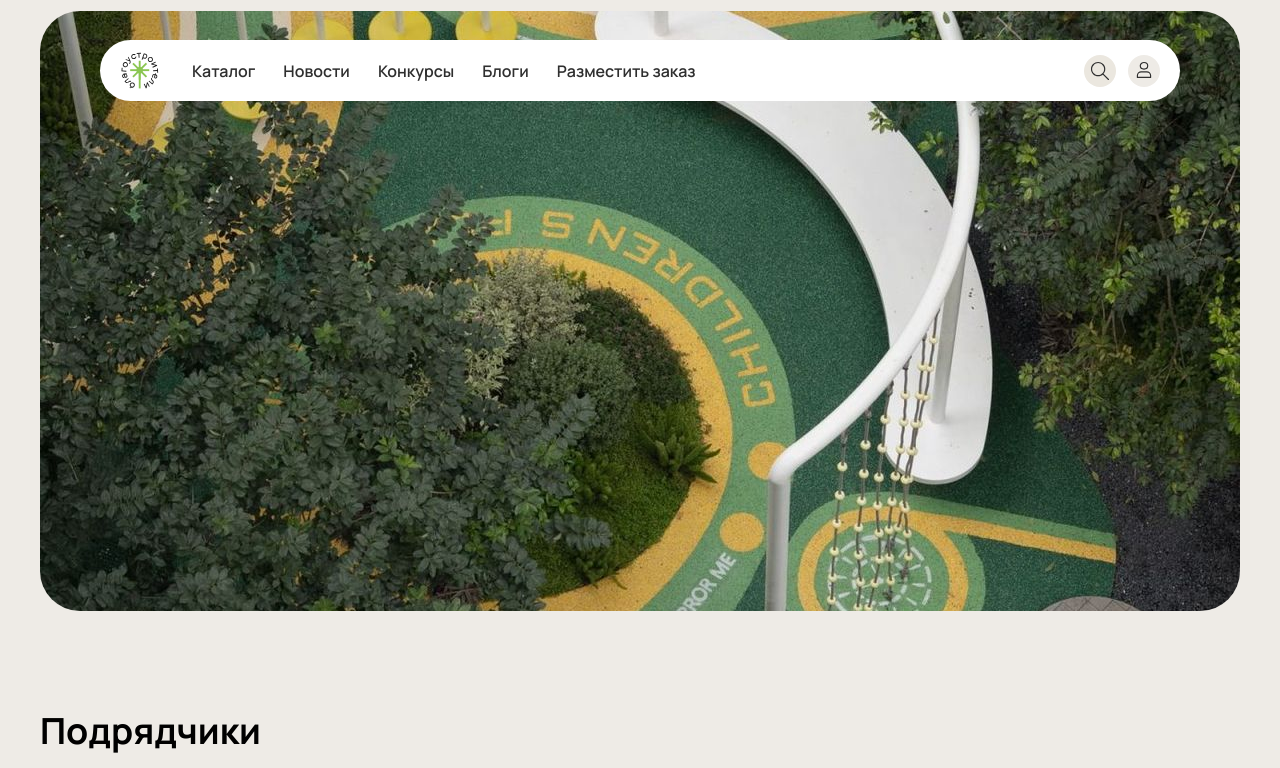
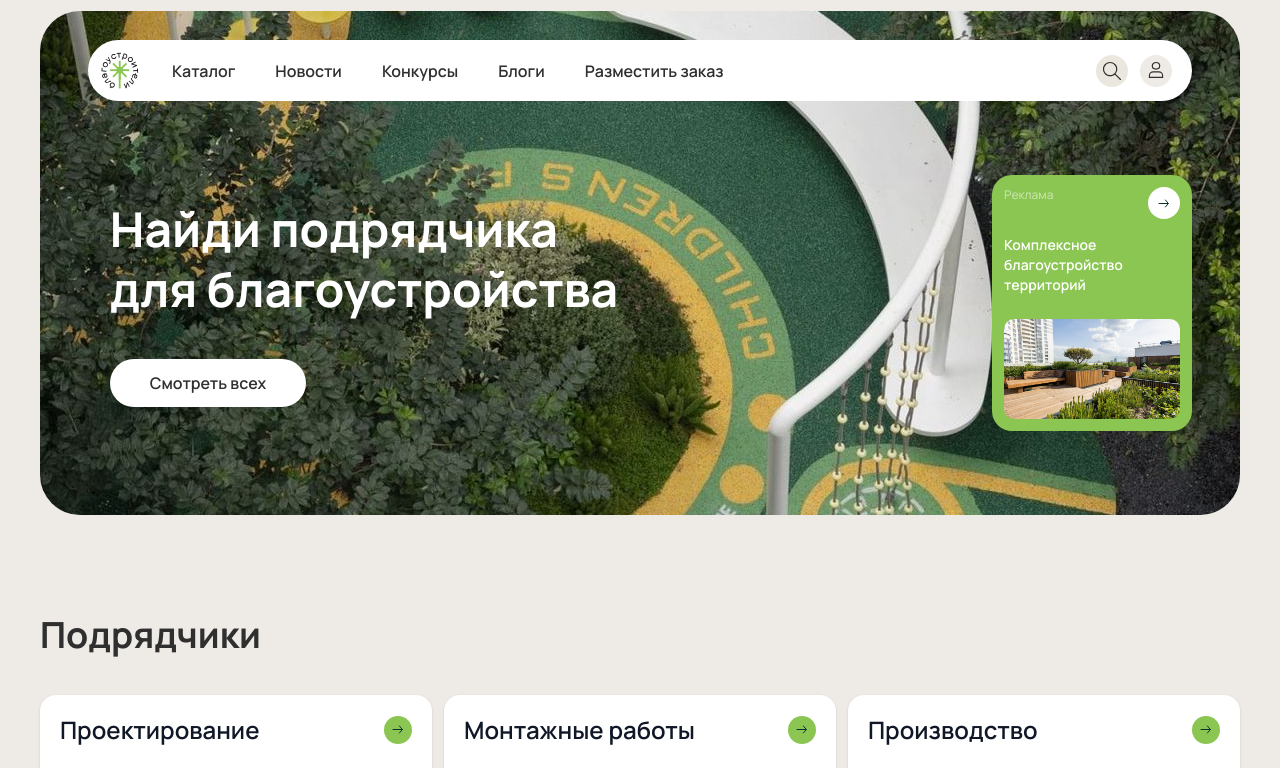
Before and after one commit to sxd993/soup-frontend, a Next.js app: page / in a window 1280 px wide. Shown: the top 768 px of the page. Built offline with nearby package versions, Linux system fonts and the light colour scheme.

Commit message:
hero + фиксы

```diff
--- a/src/app/globals.css
+++ b/src/app/globals.css
@@ -19,6 +19,13 @@ body {
   background-color: var(--color-background);
   max-width: 1200px;
   margin: 0 auto;
+}
+
+@media (max-width: 1199px) {
+  body {
+    padding-left: 2rem;
+    padding-right: 2rem;
+  }
 }
 
 header > div:first-child > div:last-child a {
--- a/src/app/page.tsx
+++ b/src/app/page.tsx
@@ -1,16 +1,11 @@
 import { ContractorsSection } from "@/widgets/Home/ContractorsSection";
+import { HeroSection } from "@/widgets/Home/HeroSection";
 
 
 export default function HomePage() {
   return (
     <div>
-      <div
-        className="max-w-7xl mx-auto h-[600px] rounded-[40px] bg-center overflow-hidden -mt-[90px]"
-        style={{
-          backgroundImage: "url('/main.jpg')",
-        }}
-      >
-      </div>
+      <HeroSection />
       <ContractorsSection />
     </div>
   );
--- a/src/entities/Contractors/ui/ContractorsCard.tsx
+++ b/src/entities/Contractors/ui/ContractorsCard.tsx
@@ -13,7 +13,9 @@ export const ContractorsCard = ({ contractor }: ContractorsCardProps) => {
                 <h3 className="text-2xl font-semibold leading-tight text-gray-900">
                     {contractor.title}
                 </h3>
-                <RightArrow />
+                <button className="w-7 h-7 bg-primary rounded-full flex items-center justify-center">
+                    <RightArrow />
+                </button>
             </div>
 
             {/* Бейджы услуг */}
--- a/src/shared/ui/SectionTitle.tsx
+++ b/src/shared/ui/SectionTitle.tsx
@@ -5,7 +5,7 @@ interface SectionTitleProps {
 export const SectionTitle = ({ title }: SectionTitleProps) => {
     return (
         <div className="w-full text-left mt-25 mb-10">
-            <h2 className="font-bold text-4xl leading-[110%] tracking-normal">
+            <h2 className="font-bold text-4xl text-secondary leading-[110%] tracking-normal">
                 {title}
             </h2>
         </div>
--- a/src/shared/ui/icons/RighArrow.tsx
+++ b/src/shared/ui/icons/RighArrow.tsx
@@ -1,8 +1,8 @@
 export const RightArrow = () => {
     return (
         <svg width="25" height="25" viewBox="0 0 25 25" fill="none" xmlns="http://www.w3.org/2000/svg">
-            <circle cx="12.4289" cy="12.4289" r="12.4289" fill="#8BC652" />
-            <path d="M13.3992 16L16.3333 12.5M13.3933 9L16.3275 12.5H7" stroke="#06352D" stroke-linecap="round" stroke-linejoin="round" />
+            <circle cx="12.4289" cy="12.4289" r="12.4289" />
+            <path d="M13.3992 16L16.3333 12.5M13.3933 9L16.3275 12.5H7" stroke="#06352D" strokeLinecap="round" strokeLinejoin="round" />
         </svg>
 
     )
--- a/src/shared/ui/index.ts
+++ b/src/shared/ui/index.ts
@@ -2,3 +2,4 @@ export { MainIcon } from './icons/Main'
 export { SearchIcon } from './icons/Search'
 export { PeopleIcon } from './icons/People'
 export { MenuIcon } from './icons/Menu'
+export { RightArrow } from './icons/RighArrow'
--- a/src/widgets/Header/ui/Header.tsx
+++ b/src/widgets/Header/ui/Header.tsx
@@ -10,12 +10,14 @@ import { SearchInput } from './SearchInput'
 
 export const Header = () => {
   return (
-    <div className="px-15">
-      <header className="w-full flex justify-between items-center mt-10 rounded-[50px] bg-white pl-2 pr-5 relative z-20">
+    <div className="px-12">
+      <header className="w-full flex justify-between items-center mt-10 rounded-[50px] bg-white pr-5 relative z-20">
+        {/* Левая часть: логотип и навигация */}
         <div className="flex items-center">
           <MainIcon className="py-3" />
           <NavigationLinks />
         </div>
+        {/* Правая часть: поиск, профиль и меню */}
         <div className="flex items-center gap-3 sm:ml-4">
           <Link href="/search" className="hidden md:block">
             <SearchIcon className="w-8 h-8 bg-[#EBE7DF] rounded-full" />
@@ -24,6 +26,7 @@ export const Header = () => {
           <Link href="/profile">
             <PeopleIcon className="w-11 h-11 md:w-8 md:h-8 bg-background rounded-full" />
           </Link>
+          {/* Меню только на мобильных */}
           <Link href="/menu" className="block md:hidden">
             <MenuIcon className="w-11 h-11 bg-background rounded-[22px]" />
           </Link>
--- a/src/widgets/Header/ui/NavigationLinks.tsx
+++ b/src/widgets/Header/ui/NavigationLinks.tsx
@@ -1,9 +1,10 @@
 import Link from 'next/link'
 import { NAVIGATION_LINKS } from '../constants'
 
+// Компонент навигационных ссылок
 export const NavigationLinks = () => {
   return (
-    <div className="hidden md:flex lg:pl-5 gap-7 text-center items-center text-nowrap">
+    <div className="hidden md:flex lg:pl-5 md:gap-5 lg:gap-10 text-center items-center text-nowrap">
       {NAVIGATION_LINKS.map((link) => (
         <Link
           key={link.label}
--- a/src/widgets/Header/ui/SearchInput.tsx
+++ b/src/widgets/Header/ui/SearchInput.tsx
@@ -2,6 +2,7 @@
 
 import { SearchIcon } from '@/shared/ui/index'
 
+// Компонент поля поиска для мобильных устройств
 export const SearchInput = () => {
   return (
     <div className="relative block md:hidden">
--- /dev/null
+++ b/src/widgets/Home/HeroSection/index.ts
@@ -0,0 +1 @@
+export { HeroSection } from './ui/HeroSection'
--- /dev/null
+++ b/src/widgets/Home/HeroSection/ui/HeroSection.tsx
@@ -0,0 +1,58 @@
+import { RightArrow } from '@/shared/ui/index'
+import Link from 'next/link'
+export const HeroSection = () => {
+  return (
+    <div
+      className="rounded-[40px] bg-center overflow-hidden -mt-[90px]"
+      style={{
+        backgroundImage: "url('/main.jpg')",
+      }}
+    >
+      {/* Общий контейнер */}
+      <div className="flex py-[7%] px-12 mt-20">
+        {/* Левая часть */}
+        <div className="flex-1 flex items-center justify-center">
+          <div className="flex flex-col gap-10 justify-start items-start">
+            <h1 className="text-white text-4xl lg:text-5xl font-semibold lg:font-bold leading-tight">
+              <span className="whitespace-nowrap">Найди подрядчика</span>
+              <br />
+              <span className="whitespace-nowrap">для благоустройства</span>
+            </h1>
+            {/* Кнопка */}
+            <Link href="/" className="bg-white text-secondary font-semibold text-base px-10 py-3 rounded-[50px]">
+              Смотреть всех
+            </Link>
+          </div>
+        </div>
+        {/* Правая часть */}
+        <div className="flex-1 flex items-center justify-end">
+          <div className="p-3 max-w-[200px] w-full bg-primary rounded-[20px] flex flex-col gap-4 relative">
+            {/* Верхняя часть: метка "Реклама" и кнопка */}
+            <div className="flex items-start justify-between">
+              <span className="text-white opacity-50 font-medium text-xs">Реклама</span>
+              <button className="w-8 h-8 bg-white rounded-full flex items-center justify-center">
+                <RightArrow />
+              </button>
+            </div>
+
+            {/* Заголовок */}
+            <h4 className="text-white text-sm font-semibold">
+              Комплексное благоустройство <br /> территорий
+            </h4>
+
+            {/* Изображение */}
+            <div className="rounded-[10px] overflow-hidden mt-2">
+              <div
+                className="w-[200px] h-[100px] bg-cover bg-center"
+                style={{
+                  backgroundImage: "url('/hero_marketing.jpg')",
+                }}
+              >
+              </div>
+            </div>
+          </div>
+        </div>
+      </div>
+    </div>
+  )
+}
```
Also changed, not shown: public/hero_marketing.jpg (added).
